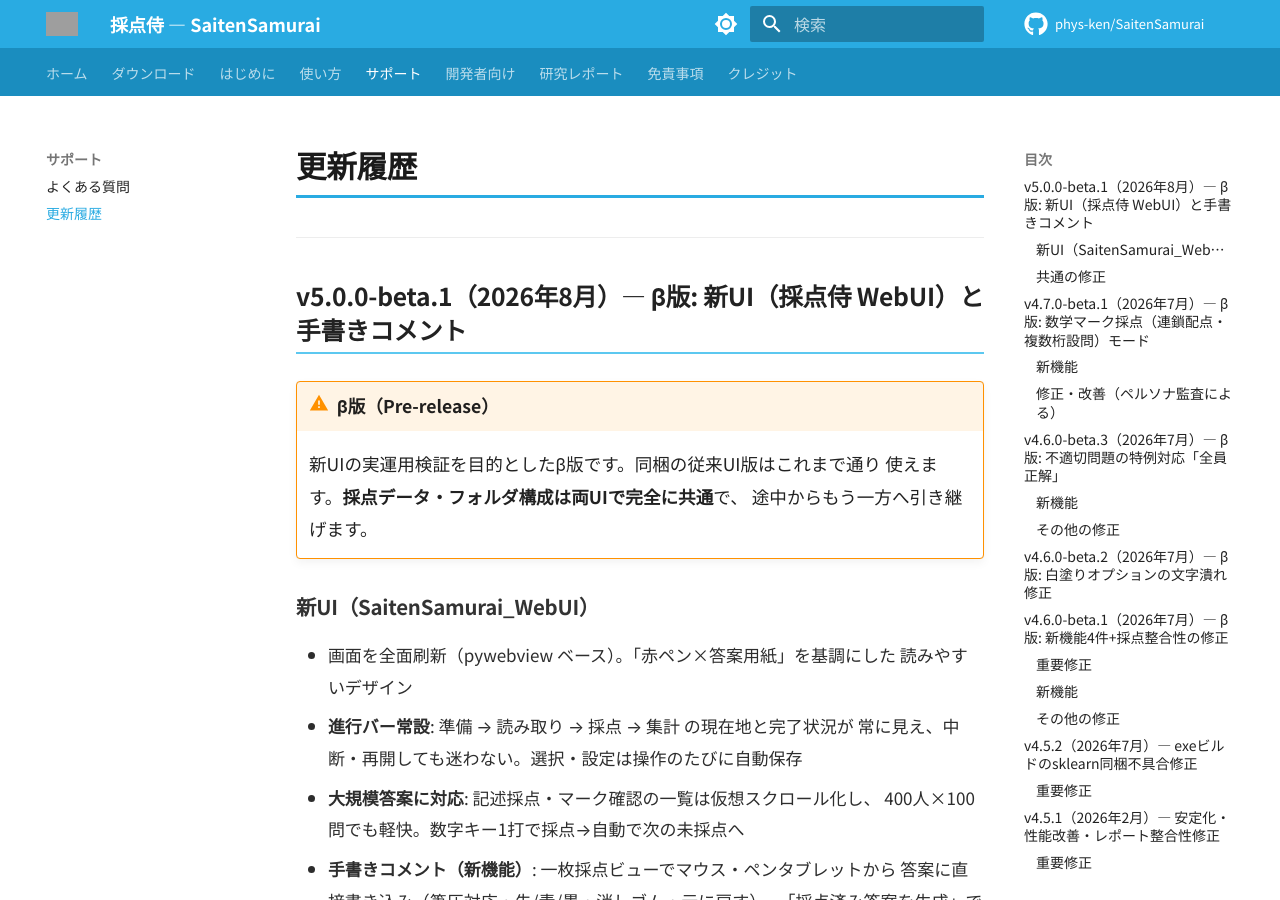
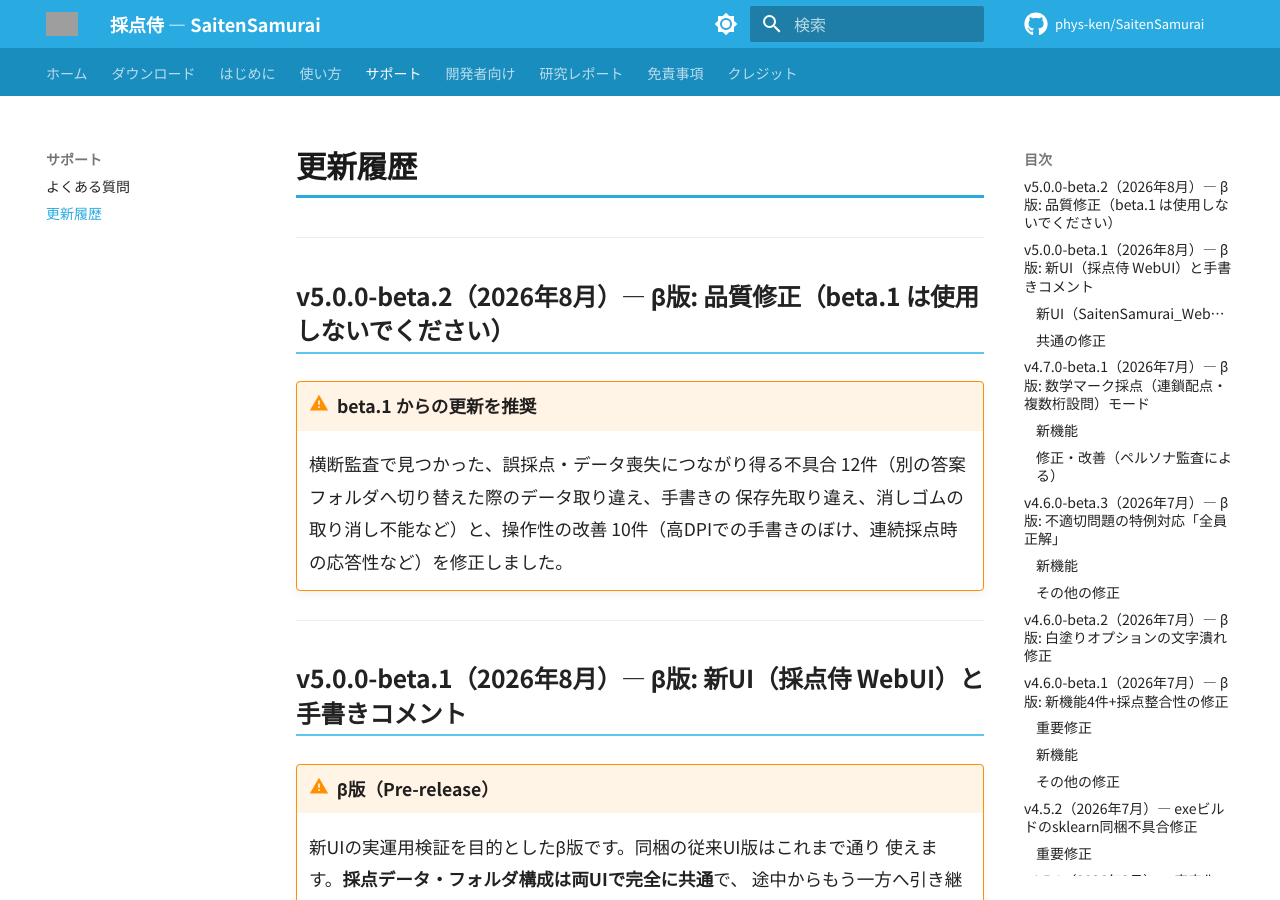
Before and after one commit to phys-ken/SaitenSamurai, an MkDocs documentation site: the page built from docs/changelog.md, in a window 1280 px wide and 900 px high. Built offline with MkDocs 1.6.1 and Material for MkDocs 9.7.7, drawn with Linux system fonts in a browser that asks for light colours; comment, search, counter and statistics services are not loaded; grey boxes are pictures that could not be loaded.

Commit message:
release: バージョンを 5.0.0-beta.2 へ（S/A/B 修正版）。changelog に beta.2 の項
Co-Authored-By: Claude Opus 5 <noreply@anthropic.com>
Claude-Session: https://claude.ai/code/session_01EHRhJUcaWxVuy55YEH67WS

```diff
--- a/docs/changelog.md
+++ b/docs/changelog.md
@@ -1,4 +1,14 @@
 # 更新履歴
+
+---
+
+## v5.0.0-beta.2（2026年8月）— β版: 品質修正（beta.1 は使用しないでください）
+
+!!! warning "beta.1 からの更新を推奨"
+    横断監査で見つかった、誤採点・データ喪失につながり得る不具合
+    12件（別の答案フォルダへ切り替えた際のデータ取り違え、手書きの
+    保存先取り違え、消しゴムの取り消し不能など）と、操作性の改善
+    10件（高DPIでの手書きのぼけ、連続採点時の応答性など）を修正しました。
 
 ---
 
```
Also changed, not shown: 2 other files.
